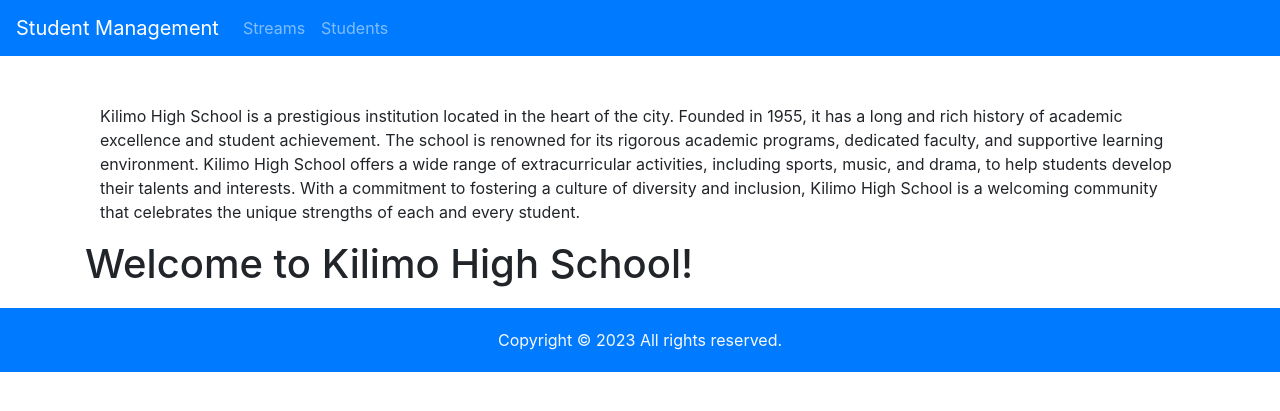
After one commit to ian-otieno/students-registration., a Django app: template kilimo_high_school/student/templates/home.html in a window 1280 px wide. The commit adds this page. Shown: the top 411 px of the page. Run offline with Django 3.2, Linux system fonts and the light colour scheme; the template is opened without the code that fills it, so the values that code supplies are empty; some libraries are stand-ins or nearby versions.

Commit message:
edited html templates

```diff
--- a/kilimo_high_school/student/templates/base.html
+++ b/kilimo_high_school/student/templates/base.html
@@ -1,5 +1,3 @@
-<!-- base.html -->
-
 <!DOCTYPE html>
 <html lang="en">
 
@@ -9,11 +7,21 @@
   <link rel="stylesheet" href="https://maxcdn.bootstrapcdn.com/bootstrap/4.0.0/css/bootstrap.min.css"
     integrity="sha384-Gn5384xqQ1aoWXA+058RXPxPg6fy4IWvTNh0E263XmFcJlSAwiGgFAW/dAiS6JXm" crossorigin="anonymous">
   <title>Student Management</title>
-</head>
-
+  <style>
+    .navbar {
+      background-color: blue;
+    }
+    .footer {
+      background-color: primary;
+      color: white;
+      padding: 10px;
+      text-align: center;
+    }
+  </style>
+  </head>
 <body>
 
-  <nav class="navbar navbar-expand-lg navbar-light bg-light">
+  <nav class="navbar navbar-expand-lg navbar-dark bg-primary">
     <a class="navbar-brand" href="#">Student Management</a>
     <button class="navbar-toggler" type="button" data-toggle="collapse" data-target="#navbarNav"
       aria-controls="navbarNav" aria-expanded="false" aria-label="Toggle navigation">
@@ -36,6 +44,13 @@
     {% endblock %}
   </div>
 
+  <footer class="footer bg-primary" style="padding: 20px; margin-top: 20px;">
+    <div class="container-fluid">
+      <span class="text-light">Copyright &copy; 2023  All rights reserved.</span>
+    </div>
+  </footer>
+
+
   <script src="https://code.jquery.com/jquery-3.2.1.slim.min.js"
     integrity="sha384-KJ3o2DKtIkvYIK3UENzmM7KCkRr/rE9/Qpg6aAZGJwFDMVNA/GpGFF93hXpG5KkN"
     crossorigin="anonymous"></script>
@@ -44,3 +59,6 @@
     crossorigin="anonymous"></script>
   <script src="https://maxcdn.bootstrapcdn.com/bootstrap/4.0.0/js/bootstrap.min.js"
     integrity="sha384-JZR6Spejh4U02d8jO
+</body>
+
+</html>
--- /dev/null
+++ b/kilimo_high_school/student/templates/home.html
@@ -0,0 +1,16 @@
+{% extends 'base.html' %}
+
+{% block title %}Home{% endblock %}
+
+{% block content %}
+<div class="container-fluid">
+  <p>Kilimo High School is a prestigious institution located in the heart of the city. Founded in 1955,
+     it has a long and rich history of academic excellence and student achievement. The school is renowned
+      for its rigorous academic programs, dedicated faculty, and supportive learning environment.
+      Kilimo High School offers a wide range of extracurricular activities, including sports, music,
+      and drama, to help students develop their talents and interests.
+       With a commitment to fostering a culture of diversity and inclusion,
+        Kilimo High School is a welcoming community that celebrates the unique strengths of each and every student.</p>
+</div>
+<h1>Welcome to Kilimo High School!</h1>
+{% endblock %}
--- a/kilimo_high_school/student/urls.py
+++ b/kilimo_high_school/student/urls.py
@@ -1,7 +1,8 @@
 from django.urls import path
 from . import views
-from.views import create_stream, delete_stream,
+from.views import create_stream, delete_stream
 urlpatterns = [
+    path('', views.home, name='home'),
     path('', views.student_list, name='base'),
     path('streams/', views.stream_list, name='list_streams'),
     path('streams/<int:pk>/', views.stream_detail, name='stream_detail'),
--- a/kilimo_high_school/student/views.py
+++ b/kilimo_high_school/student/views.py
@@ -1,6 +1,9 @@
 
 from django.shortcuts import render, redirect
 from .models import Stream, Student
+
+def home(request):
+    return render(request, 'home.html')
 
 def stream_list(request):
     streams = Stream.objects.all()
```
Also changed, not shown: kilimo_high_school/student/templates/create_stream.html (+5 -11 lines), kilimo_high_school/student/templates/stream_detail.html (+4 -7 lines), kilimo_high_school/student/templates/streams.html (+13 -7 lines), kilimo_high_school/student/templates/students.html (+6 -5 lines), kilimo_high_school/db.sqlite3.
